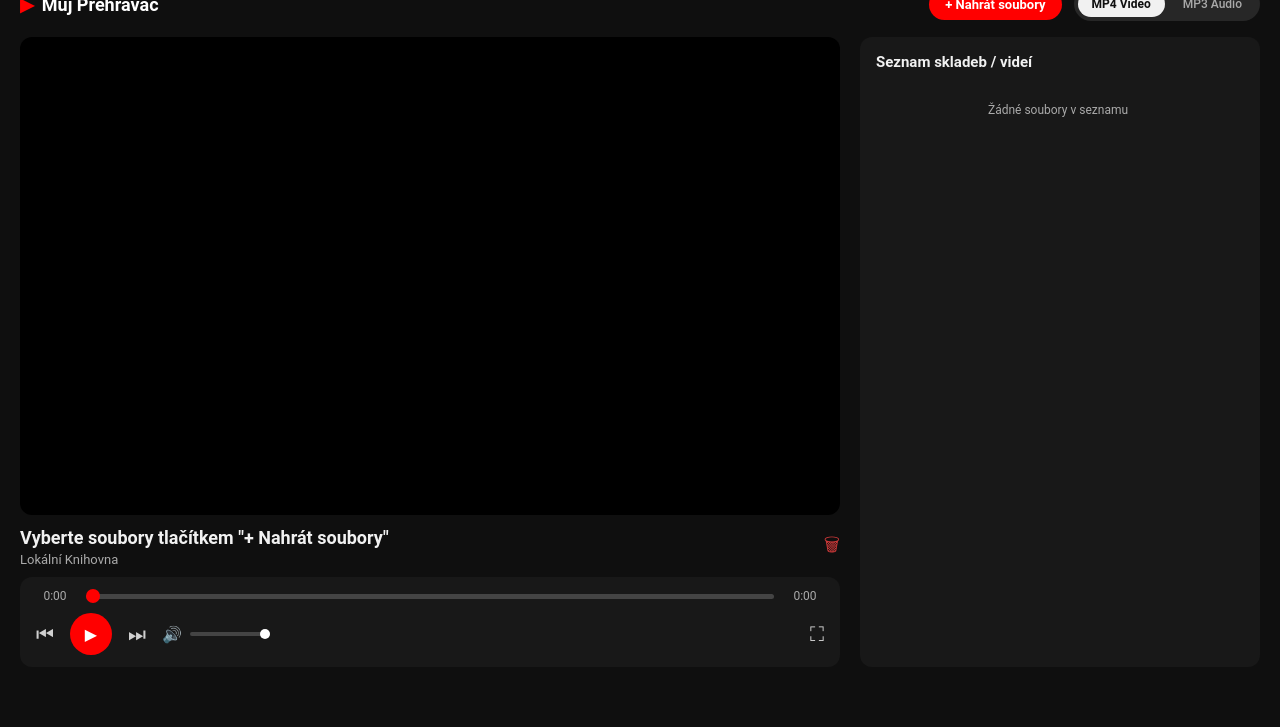
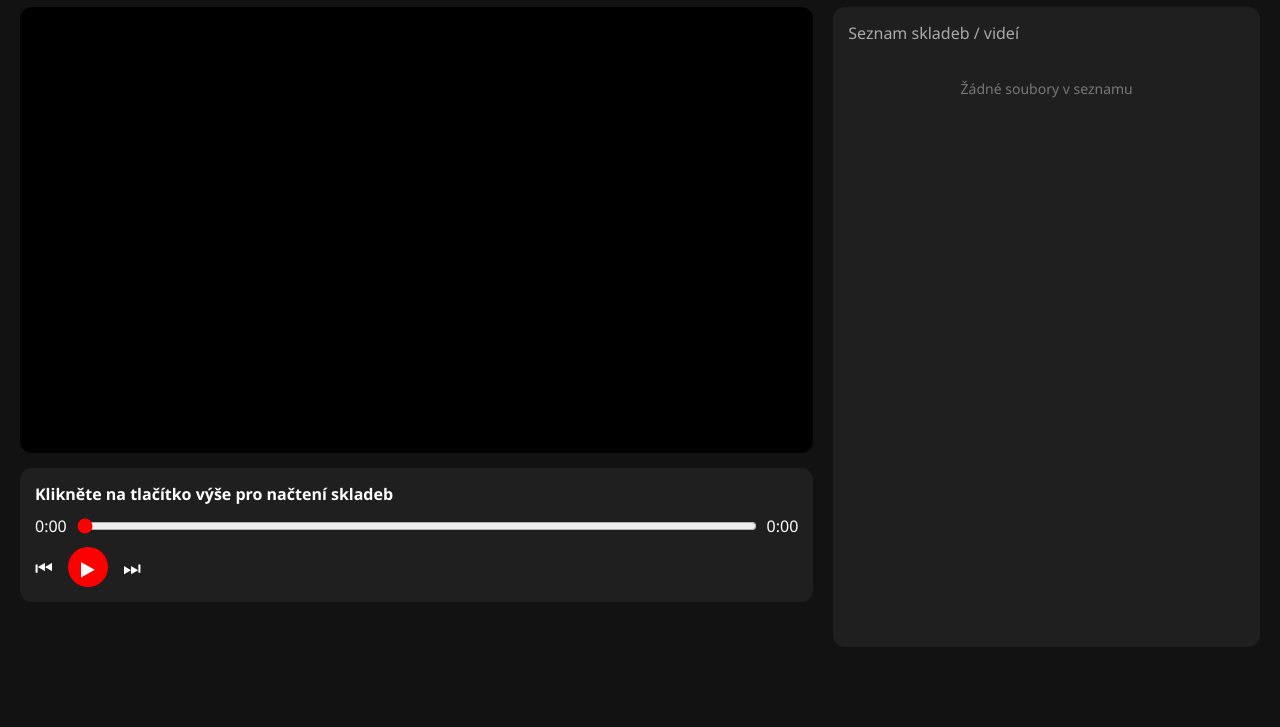
Before and after one commit to martinpiloprace-glitch/h, a plain HTML site: page index.html in a window 1280 px wide. Shown: the part 73-800 px from the top of the page. Drawn offline with Linux system fonts and the light colour scheme; no server answers.

Commit message:
Refactor player interface and enhance styles
Updated the HTML structure and styles for the player interface, including changes to the header, player section, and playlist section. Adjusted styles for better visual consistency and added functionality for loading tracks from Supabase.

```diff
--- a/index.html
+++ b/index.html
@@ -3,167 +3,312 @@
 <head>
     <meta charset="UTF-8">
     <meta name="viewport" content="width=device-width, initial-scale=1.0">
-  <title>YouTube Style Player</title>
+    <title>Můj Přehrávač</title>
     <style>
-    * { box-sizing: border-box; margin: 0; padding: 0; font-family: "Roboto", Arial, sans-serif; }
-    body { background-color: #0f0f0f; color: #f1f1f1; display: flex; justify-content: center; align-items: center; min-height: 100vh; padding: 20px; }
+        * {
+            box-sizing: border-box;
+            margin: 0;
+            padding: 0;
+            font-family: 'Segoe UI', Tahoma, Geneva, Verdana, sans-serif;
+        }
 
-    .player-card {
-      background-color: #0f0f0f;
-      width: 100%;
-      max-width: 1280px;
-      height: 85vh;
+        body {
+            background-color: #121212;
+            color: #ffffff;
             display: flex;
             flex-direction: column;
+            min-height: 100vh;
+            padding: 20px;
         }
 
-    .header { display: flex; justify-content: space-between; align-items: center; margin-bottom: 16px; flex-shrink: 0; }
-    .header-title { font-size: 18px; font-weight: bold; color: #fff; display: flex; align-items: center; gap: 8px; }
-    .header-right { display: flex; gap: 12px; align-items: center; }
+        .header {
+            display: flex;
+            justify-content: space-between;
+            align-items: center;
+            margin-bottom: 20px;
+        }
 
-    .upload-btn { background: #ff0000; color: #fff; border: none; padding: 8px 16px; border-radius: 18px; font-size: 13px; font-weight: bold; cursor: pointer; transition: 0.2s; }
-    .upload-btn:hover { background: #cc0000; }
+        .logo {
+            color: #ff0000;
+            font-size: 24px;
+            font-weight: bold;
+            display: flex;
+            align-items: center;
+            gap: 10px;
+        }
 
-    .mode-switch { display: flex; gap: 4px; background: #272727; padding: 4px; border-radius: 18px; }
-    .mode-btn { background: transparent; border: none; color: #aaa; padding: 6px 14px; border-radius: 14px; font-size: 12px; font-weight: 500; cursor: pointer; }
-    .mode-btn.active { background: #f1f1f1; color: #0f0f0f; font-weight: bold; }
+        .btn-container {
+            display: flex;
+            gap: 10px;
+        }
 
-    .content-grid { display: flex; gap: 20px; flex-grow: 1; min-height: 0; }
-    .player-section { flex: 2; display: flex; flex-direction: column; min-height: 0; }
-    .playlist-section { flex: 1; min-width: 320px; max-width: 400px; display: flex; flex-direction: column; min-height: 0; background: #181818; padding: 16px; border-radius: 12px; }
+        .btn-upload {
+            background: #272727;
+            color: white;
+            border: 1px solid #3f3f3f;
+            padding: 8px 16px;
+            border-radius: 20px;
+            cursor: pointer;
+            font-weight: 500;
+            transition: 0.2s;
+            display: inline-flex;
+            align-items: center;
+            gap: 6px;
+        }
 
-    .media-box { width: 100%; flex-grow: 1; background: #000; border-radius: 12px; overflow: hidden; display: flex; justify-content: center; align-items: center; margin-bottom: 12px; min-height: 0; position: relative; }
-    video { width: 100%; height: 100%; object-fit: contain; }
+        .btn-upload:hover {
+            background: #3f3f3f;
+        }
 
-    .audio-card { display: none; width: 100%; height: 100%; background: linear-gradient(135deg, #1f1c2c, #928dab); flex-direction: column; justify-content: center; align-items: center; border-radius: 12px; }
-    .audio-disc { width: 120px; height: 120px; border-radius: 50%; background: #0f0f0f; border: 4px solid #ff0000; display: flex; justify-content: center; align-items: center; font-size: 45px; margin-bottom: 12px; animation: spin 4s linear infinite; animation-play-state: paused; }
-    @keyframes spin { 100% { transform: rotate(360deg); } }
+        .btn-supabase {
+            background: #e50914;
+            border: none;
+        }
 
-    .audio-only video { display: none; }
-    .audio-only .audio-card { display: flex; }
+        .btn-supabase:hover {
+            background: #b80710;
+        }
 
-    .track-info { margin-bottom: 10px; flex-shrink: 0; display: flex; justify-content: space-between; align-items: center; }
-    .track-title { font-size: 18px; font-weight: bold; margin-bottom: 4px; white-space: nowrap; overflow: hidden; text-overflow: ellipsis; }
-    .track-artist { font-size: 13px; color: #aaa; }
+        .main-content {
+            display: flex;
+            gap: 20px;
+            flex: 1;
+        }
 
-    .controls-bar { background: #181818; padding: 12px 16px; border-radius: 12px; display: flex; flex-direction: column; gap: 10px; flex-shrink: 0; }
+        .player-section {
+            flex: 2;
+            display: flex;
+            flex-direction: column;
+            gap: 15px;
+        }
 
-    .progress-container { display: flex; align-items: center; gap: 12px; }
-    .time-display { font-size: 12px; color: #aaa; font-variant-numeric: tabular-nums; min-width: 38px; text-align: center; }
-    .progress-bar { flex-grow: 1; -webkit-appearance: none; appearance: none; height: 5px; border-radius: 3px; background: #444; outline: none; cursor: pointer; }
-    .progress-bar::-webkit-slider-thumb { -webkit-appearance: none; appearance: none; width: 14px; height: 14px; border-radius: 50%; background: #ff0000; cursor: pointer; }
+        .video-wrapper {
+            width: 100%;
+            aspect-ratio: 16/9;
+            background: #000;
+            border-radius: 12px;
+            overflow: hidden;
+            display: flex;
+            align-items: center;
+            justify-content: center;
+        }
 
-    .buttons-row { display: flex; justify-content: space-between; align-items: center; }
-    .left-controls, .right-controls { display: flex; align-items: center; gap: 16px; }
-    .btn-play { width: 42px; height: 42px; border-radius: 50%; background: #ff0000; border: none; font-size: 16px; cursor: pointer; color: #fff; display: flex; justify-content: center; align-items: center; }
-    .btn-icon { background: none; border: none; color: #fff; font-size: 20px; cursor: pointer; opacity: 0.8; }
-    .btn-icon:hover { opacity: 1; }
+        video {
+            width: 100%;
+            height: 100%;
+            object-fit: contain;
+        }
 
-    .volume-box { display: flex; align-items: center; gap: 8px; }
-    .volume-bar { width: 80px; -webkit-appearance: none; appearance: none; height: 4px; background: #444; border-radius: 2px; outline: none; cursor: pointer; }
-    .volume-bar::-webkit-slider-thumb { -webkit-appearance: none; appearance: none; width: 10px; height: 10px; border-radius: 50%; background: #fff; cursor: pointer; }
+        .controls-bar {
+            background: #1f1f1f;
+            padding: 15px;
+            border-radius: 12px;
+            display: flex;
+            flex-direction: column;
+            gap: 10px;
+        }
 
-    .playlist-title { font-size: 15px; font-weight: bold; color: #f1f1f1; margin-bottom: 12px; flex-shrink: 0; }
-    .playlist-items { overflow-y: auto; flex-grow: 1; display: flex; flex-direction: column; gap: 10px; padding-right: 4px; }
-    .playlist-items::-webkit-scrollbar { width: 6px; }
-    .playlist-items::-webkit-scrollbar-thumb { background: #373737; border-radius: 4px; }
+        .track-info {
+            font-size: 16px;
+            font-weight: bold;
+        }
 
-    .yt-card { display: flex; gap: 10px; padding: 6px; border-radius: 8px; cursor: pointer; transition: background 0.2s; align-items: center; }
-    .yt-card:hover { background: #272727; }
-    .yt-card.active { background: #272727; border-left: 3px solid #ff0000; }
+        .progress-container {
+            display: flex;
+            align-items: center;
+            gap: 10px;
+        }
 
-    .yt-thumb-wrapper { position: relative; width: 120px; height: 68px; border-radius: 8px; overflow: hidden; background: #000; flex-shrink: 0; }
-    .yt-thumb-img { width: 100%; height: 100%; object-fit: cover; }
-    .yt-duration { position: absolute; bottom: 4px; right: 4px; background: rgba(0, 0, 0, 0.8); color: #fff; font-size: 10px; font-weight: bold; padding: 2px 4px; border-radius: 4px; }
+        input[type="range"] {
+            flex: 1;
+            accent-color: #ff0000;
+            cursor: pointer;
+        }
 
-    .yt-details { display: flex; flex-direction: column; justify-content: center; overflow: hidden; flex-grow: 1; }
-    .yt-title { font-size: 13px; font-weight: 500; color: #f1f1f1; display: -webkit-box; -webkit-line-clamp: 2; -webkit-box-orient: vertical; overflow: hidden; line-height: 1.3; }
-    .yt-channel { font-size: 11px; color: #aaa; margin-top: 4px; }
+        .buttons-row {
+            display: flex;
+            align-items: center;
+            gap: 15px;
+        }
 
-    .btn-delete-item { background: none; border: none; color: #888; font-size: 16px; cursor: pointer; padding: 6px; border-radius: 4px; transition: color 0.2s; }
-    .btn-delete-item:hover { color: #ff4444; }
+        .btn-ctrl {
+            background: none;
+            border: none;
+            color: white;
+            font-size: 20px;
+            cursor: pointer;
+        }
+
+        .btn-play {
+            background: #ff0000;
+            width: 40px;
+            height: 40px;
+            border-radius: 50%;
+            display: flex;
+            align-items: center;
+            justify-content: center;
+        }
+
+        .playlist-section {
+            flex: 1;
+            background: #1f1f1f;
+            border-radius: 12px;
+            padding: 15px;
+            display: flex;
+            flex-direction: column;
+            max-height: 80vh;
+        }
+
+        .playlist-title {
+            font-size: 16px;
+            margin-bottom: 15px;
+            color: #aaa;
+        }
+
+        .playlist-items {
+            overflow-y: auto;
+            display: flex;
+            flex-direction: column;
+            gap: 10px;
+        }
+
+        .pl-card {
+            display: flex;
+            gap: 10px;
+            background: #121212;
+            padding: 8px;
+            border-radius: 8px;
+            cursor: pointer;
+            transition: 0.2s;
+        }
+
+        .pl-card:hover, .pl-card.active {
+            background: #272727;
+            border-left: 4px solid #ff0000;
+        }
+
+        .pl-thumb-wrapper {
+            width: 100px;
+            height: 56px;
+            background: #000;
+            border-radius: 4px;
+            overflow: hidden;
+            flex-shrink: 0;
+            display: flex;
+            align-items: center;
+            justify-content: center;
+        }
+
+        .pl-thumb-img {
+            width: 100%;
+            height: 100%;
+            object-fit: cover;
+        }
+
+        .pl-details {
+            display: flex;
+            flex-direction: column;
+            justify-content: space-between;
+            overflow: hidden;
+        }
+
+        .pl-title {
+            font-size: 13px;
+            font-weight: 500;
+            white-space: nowrap;
+            overflow: hidden;
+            text-overflow: ellipsis;
+        }
+
+        .pl-channel {
+            font-size: 11px;
+            color: #aaa;
+        }
+
+        .btn-delete-item {
+            background: none;
+            border: none;
+            color: #ff4d4d;
+            font-size: 11px;
+            cursor: pointer;
+            text-align: left;
+            padding: 0;
+        }
+
+        .empty-msg {
+            text-align: center;
+            color: #777;
+            margin-top: 20px;
+            font-size: 14px;
+        }
     </style>
 </head>
 <body>
 
-  <div class="player-card" id="playerCard">
     <div class="header">
-      <div class="header-title"><span style="color: #ff0000;">▶</span> Můj Přehravač</div>
-      <div class="header-right">
-        <button class="upload-btn" onclick="document.getElementById('fileInput').click()">+ Nahrát soubory</button>
-        <input type="file" id="fileInput" accept="video/*,audio/*" multiple style="display: none;" onchange="handleFilesUpload(event)">
+        <div class="logo">
+            <span>▶</span> Můj Přehrávač
+        </div>
+        <div class="btn-container">
+            <!-- Tlačítko pro stažení ze Supabase -->
+            <button class="btn-upload btn-supabase" onclick="loadPlaylistFromSupabase()">☁ Načíst ze Supabase</button>
 
-        <div class="mode-switch">
-          <button class="mode-btn active" id="btnMp4" onclick="setMode('mp4')">MP4 Video</button>
-          <button class="mode-btn" id="btnMp3" onclick="setMode('mp3')">MP3 Audio</button>
+            <!-- Tlačítko pro výběr z PC -->
+            <label class="btn-upload">
+                + Nahrát soubory
+                <input type="file" id="fileInput" multiple accept="video/*,audio/*" style="display: none;" onchange="handleFileUpload(event)">
+            </label>
+        </div>
+    </div>
+
+    <div class="main-content">
+        <!-- Levá část: Přehrávač -->
+        <div class="player-section">
+            <div class="video-wrapper">
+                <video id="myVideo"></video>
+            </div>
+            <div class="controls-bar">
+                <div class="track-info" id="trackTitle">Klikněte na tlačítko výše pro načtení skladeb</div>
+                <div class="progress-container">
+                    <span id="currenttime">0:00</span>
+                    <input type="range" id="progressbar" value="0" min="0" max="100">
+                    <span id="duration">0:00</span>
+                </div>
+                <div class="buttons-row">
+                    <button class="btn-ctrl" onclick="playPrev()">⏮</button>
+                    <button class="btn-ctrl btn-play" id="btnPlay" onclick="playPause()">▶</button>
+                    <button class="btn-ctrl" onclick="playNext()">⏭</button>
                 </div>
             </div>
         </div>
 
-    <div class="content-grid">
-      <div class="player-section">
-        <div class="media-box">
-          <video id="myVideo"></video>
-          <div class="audio-card">
-            <div class="audio-disc" id="audioDisc">🎵</div>
-            <div style="font-size: 14px; font-weight: bold; color: #fff;" id="audioTrackTitle">Audio Režim</div>
-          </div>
-        </div>
-
-        <div class="track-info">
-          <div style="overflow: hidden; padding-right: 10px;">
-            <div class="track-title" id="trackTitle">Vyberte soubory tlačítkem "+ Nahrát soubory"</div>
-            <div class="track-artist" id="trackArtist">Lokální Knihovna</div>
-          </div>
-          <button class="btn-icon" onclick="deleteCurrentTrack()" title="Smazat aktuální" style="color: #ff4444; font-size: 18px; flex-shrink: 0;">🗑</button>
-        </div>
-
-        <div class="controls-bar">
-          <div class="progress-container">
-            <span class="time-display" id="currentTime">0:00</span>
-            <input type="range" class="progress-bar" id="progressBar" value="0" min="0" max="100">
-            <span class="time-display" id="duration">0:00</span>
-          </div>
-
-          <div class="buttons-row">
-            <div class="left-controls">
-              <button class="btn-icon" onclick="playPrev()">⏮</button>
-              <button class="btn-play" id="btnPlay" onclick="playPause()">▶</button>
-              <button class="btn-icon" onclick="playNext()">⏭</button>
-
-              <div class="volume-box">
-                <button class="btn-icon" style="font-size: 16px;" onclick="toggleMute()">🔊</button>
-                <input type="range" class="volume-bar" id="volumeBar" min="0" max="1" step="0.05" value="1" oninput="setVolume(this.value)">
-              </div>
-            </div>
-
-            <div class="right-controls">
-              <button class="btn-icon" onclick="toggleFullscreen()">⛶</button>
-            </div>
-          </div>
-        </div>
-      </div>
-
+        <!-- Pravá část: Seznam skladeb -->
         <div class="playlist-section">
             <div class="playlist-title">Seznam skladeb / videí</div>
             <div class="playlist-items" id="playlistContainer">
-          <div style="color: #aaa; font-size: 12px; text-align: center; margin-top: 20px;">Žádné soubory v seznamu</div>
-        </div>
+                <div class="empty-msg">Žádné soubory v seznamu</div>
             </div>
         </div>
     </div>
 
     <script>
-        // Konfigurace Supabase
         const SUPABASE_PROJECT_URL = 'https://uiwwvtruinrgdpvtiott.supabase.co';
 
-        // Globální proměnné
         let playlist = [];
         let currentIndex = -1;
 
-        // 1. Funkce pro načtení videí ze Supabase
+        const video = document.getElementById('myVideo');
+        const progressbar = document.getElementById('progressbar');
+        const currenttime1 = document.getElementById('currenttime');
+        const duration1 = document.getElementById('duration');
+        const trackTitle = document.getElementById('trackTitle');
+        const btnPlay = document.getElementById('btnPlay');
+
+        // Načtení seznamu ze Supabase po kliknutí na tlačítko
         async function loadPlaylistFromSupabase() {
             try {
+                if (trackTitle) trackTitle.textContent = "Načítám seznam ze Supabase...";
+
                 const response = await fetch(`${SUPABASE_PROJECT_URL}/storage/v1/object/list/videa`, {
                     method: 'POST',
                     headers: { 'Content-Type': 'application/json' },
@@ -195,47 +340,12 @@
                     }
                 }
             } catch (error) {
-                console.error('Chyba při načítání playlistu ze Supabase:', error);
+                console.error('Chyba při načítání ze Supabase:', error);
+                if (trackTitle) trackTitle.textContent = "Chyba při načítání skladeb.";
             }
         }
 
-        // Spustí načítání ze Supabase při otevření stránky
-        window.addEventListener('DOMContentLoaded', loadPlaylistFromSupabase);
-
-        // --- ZDE POKRAČUJÍ TVOJE STÁVAJÍCÍ FUNKCE ---
-
-        const video = document.getElementById('myVideo');
-        const progressbar = document.getElementById('progressbar');
-        const currenttime1 = document.getElementById('currenttime');
-        const duration1 = document.getElementById('duration');
-        const trackTitle = document.getElementById('trackTitle');
-        const audioDiv = document.getElementById('audioDiv');
-
-        video.addEventListener('timeupdate', () => {
-            if (video.duration && !isNaN(video.duration)) {
-                const progress = (video.currentTime / video.duration) * 100;
-                progressbar.value = progress;
-                currenttime1.textContent = formatTime(video.currentTime);
-                duration1.textContent = formatTime(video.duration);
-            }
-        });
-
-        progressbar.addEventListener('input', () => {
-            if (video.duration && !isNaN(video.duration)) {
-                if (progressbar.value > 99.5) {
-                    video.currentTime = video.duration - 0.1;
-                    video.pause();
-                    btnPlay.textContent = '▶';
-                    audioDiv.style.animationPlayState = 'paused';
-                } else {
-                    video.currentTime = (progressbar.value / 100) * video.duration;
-                }
-            }
-        });
-
-        video.addEventListener('ended', playNext);
-
-        // Funkce pro ruční nahrání souborů z PC (ponechána)
+        // Ruční nahrání z PC
         async function handleFileUpload(event) {
             const files = Array.from(event.target.files);
             if (files.length === 0) return;
@@ -281,6 +391,33 @@
             });
         }
 
+        if (video) {
+            video.addEventListener('timeupdate', () => {
+                if (video.duration && !isNaN(video.duration)) {
+                    const progress = (video.currentTime / video.duration) * 100;
+                    if (progressbar) progressbar.value = progress;
+                    if (currenttime1) currenttime1.textContent = formatTime(video.currentTime);
+                    if (duration1) duration1.textContent = formatTime(video.duration);
+                }
+            });
+
+            video.addEventListener('ended', playNext);
+        }
+
+        if (progressbar) {
+            progressbar.addEventListener('input', () => {
+                if (video && video.duration && !isNaN(video.duration)) {
+                    if (progressbar.value > 99.5) {
+                        video.currentTime = video.duration - 0.1;
+                        video.pause();
+                        if (btnPlay) btnPlay.textContent = '▶';
+                    } else {
+                        video.currentTime = (progressbar.value / 100) * video.duration;
+                    }
+                }
+            });
+        }
+
         function formatTime(seconds) {
             if (isNaN(seconds)) return "0:00";
             const mins = Math.floor(seconds / 60);
@@ -293,6 +430,11 @@
             if (!container) return;
             container.innerHTML = '';
 
+            if (playlist.length === 0) {
+                container.innerHTML = '<div class="empty-msg">Žádné soubory v seznamu</div>';
+                return;
+            }
+
             playlist.forEach((track, index) => {
                 const card = document.createElement('div');
                 card.className = `pl-card ${index === currentIndex ? 'active' : ''}`;
@@ -300,8 +442,7 @@
 
                 card.innerHTML = `
                     <div class="pl-thumb-wrapper">
-                        ${track.thumb ? `<img class="pl-thumb-img" src="${track.thumb}">` : '<div style="width:160px;height:100px;display:flex;align-items:center;justify-content:center;background:#272727;font-size:24px;">🎵</div>'}
-                        <span class="pl-duration">${track.duration}</span>
+                        ${track.thumb ? `<img class="pl-thumb-img" src="${track.thumb}">` : '<span style="font-size:20px;">🎵</span>'}
                     </div>
                     <div class="pl-details">
                         <div class="pl-title">${track.title}</div>
@@ -319,12 +460,8 @@
             currentIndex = index;
             const track = playlist[index];
 
-            video.src = track.url;
+            if (video) video.src = track.url;
             if (trackTitle) trackTitle.textContent = track.title;
-            const mediaTrackTitle = document.getElementById('mediaTrackTitle');
-            if (mediaTrackTitle) mediaTrackTitle.textContent = track.title;
-
-            if (audioDiv) audioDiv.style.animationPlayState = 'running';
 
             renderPlaylist();
         }
@@ -334,22 +471,24 @@
             if (video.paused) {
                 video.play();
                 if (btnPlay) btnPlay.textContent = '⏸';
-                if (audioDiv) audioDiv.style.animationPlayState = 'running';
             } else {
                 video.pause();
                 if (btnPlay) btnPlay.textContent = '▶';
-                if (audioDiv) audioDiv.style.animationPlayState = 'paused';
             }
         }
 
         function playNext() {
             if (playlist.length === 0) return;
             loadTrack((currentIndex + 1) % playlist.length);
+            if (video) video.play();
+            if (btnPlay) btnPlay.textContent = '⏸';
         }
 
         function playPrev() {
             if (playlist.length === 0) return;
             loadTrack((currentIndex - 1 + playlist.length) % playlist.length);
+            if (video) video.play();
+            if (btnPlay) btnPlay.textContent = '⏸';
         }
 
         function deleteTrack(index, event) {
@@ -357,8 +496,8 @@
             playlist.splice(index, 1);
 
             if (playlist.length === 0) {
-                video.src = '';
-                if (trackTitle) trackTitle.textContent = 'Vyberte soubory tlačítkem "Nahrát soubory"';
+                if (video) video.src = '';
+                if (trackTitle) trackTitle.textContent = 'Žádné soubory v seznamu';
                 currentIndex = -1;
             } else if (index === currentIndex) {
                 currentIndex = currentIndex >= playlist.length ? 0 : currentIndex;
```
Lines whose indentation alone changed are shown as unchanged.
